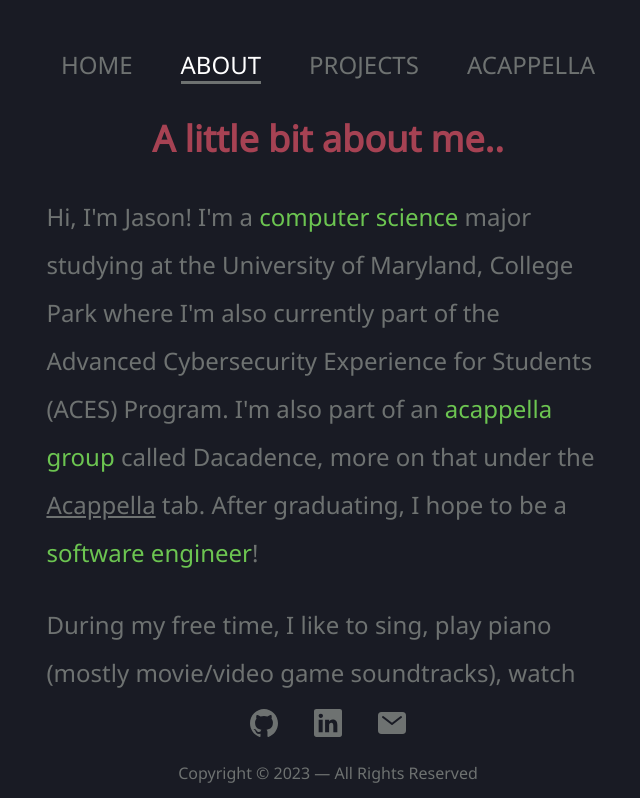
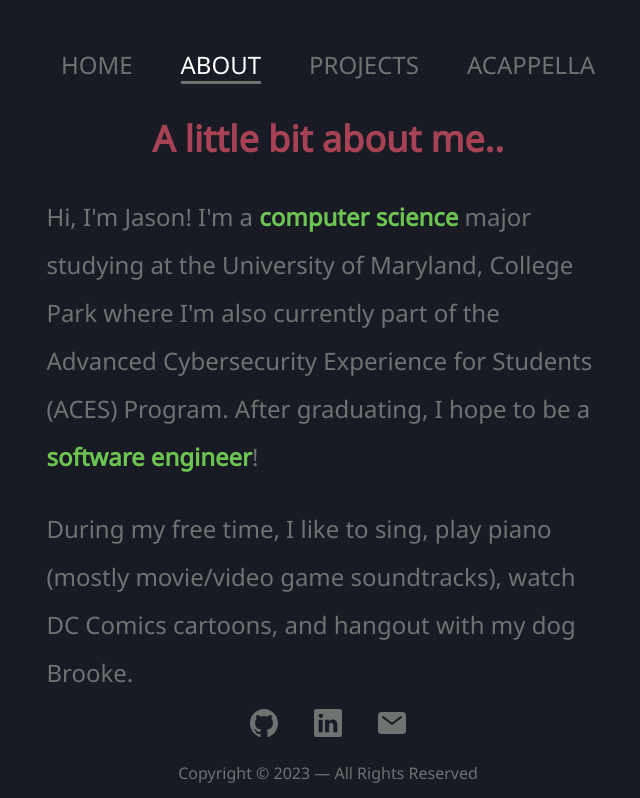
Before and after one commit to nosaj9/portfolio-site, a React (Create React App) app: page /about in a window 1280 px wide. Shown: the top 798 px of the page, without its empty margins (312-952 px from the left). Built offline with nearby package versions, Linux system fonts and the light colour scheme.

Commit message:
added about page transitions

```diff
--- a/src/pages/About.tsx
+++ b/src/pages/About.tsx
@@ -7,7 +7,7 @@ const About = () => {
             <h2>A little bit about me..</h2>
             <p>
                 Hi, I'm Jason! I'm a <span className="highlight">computer science</span> major studying at the University of Maryland, College Park where I'm also currently part
-                of the Advanced Cybersecurity Experience for Students (ACES) Program. I'm also part of an <span className="highlight">acappella group</span> called Dacadence, more on that under the <NavLink to="/acappella" className="pagelink">Acappella</NavLink> tab.
+                of the Advanced Cybersecurity Experience for Students (ACES) Program.
                 After graduating, I hope to be a <span className="highlight">software engineer</span>!
             </p>
 
--- a/src/pages/style.scss
+++ b/src/pages/style.scss
@@ -7,34 +7,56 @@ div {
 
 .highlight {
     color: $accent;
+    font-weight: 600;
+}
+
+@keyframes fadeIn {
+    from {
+      opacity: 0;
+      transform: translateY(-50%);
+    }
+    to {
+      opacity: 1;
+      transform: translateY(0);
+    }
 }
 
 .About {
     margin-left: 28%;
     margin-right: 28%;
-}
 
-.About > h2 {
+    h2 {
         color: $header-color;
     }
 
-.About > p {
+    p {
         text-align: left;
         color: $text-color;
         line-height: 3rem;
     }
 
-.About > p > .pagelink {
+    p > .pagelink {
         color: $text-color;
         transition: color 150ms ease;
     }
 
-.About > p > .pagelink:visited {
+    p > .pagelink:visited {
         color: $text-color;
     }
 
-.About > p > .pagelink:hover {
+    p > .pagelink:hover {
         color: $navbar-active;
+    }
+
+    @for $i from 1 through 4 {
+        & > *:nth-child(#{$i}) {
+          opacity: 0;
+          animation: fadeIn 500ms ease;
+          animation-fill-mode: forwards;
+          animation-delay: #{$i * 80}ms;
+        }
+    }
+
 }
 
 .Home > h2 {
```
Lines whose indentation alone changed are shown as unchanged.
